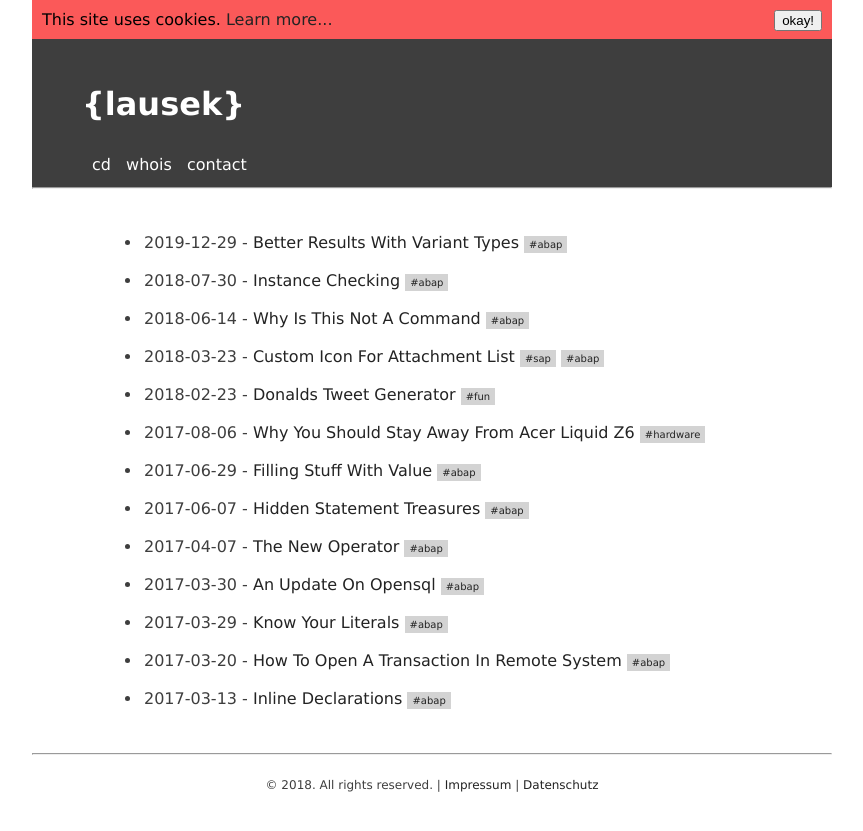
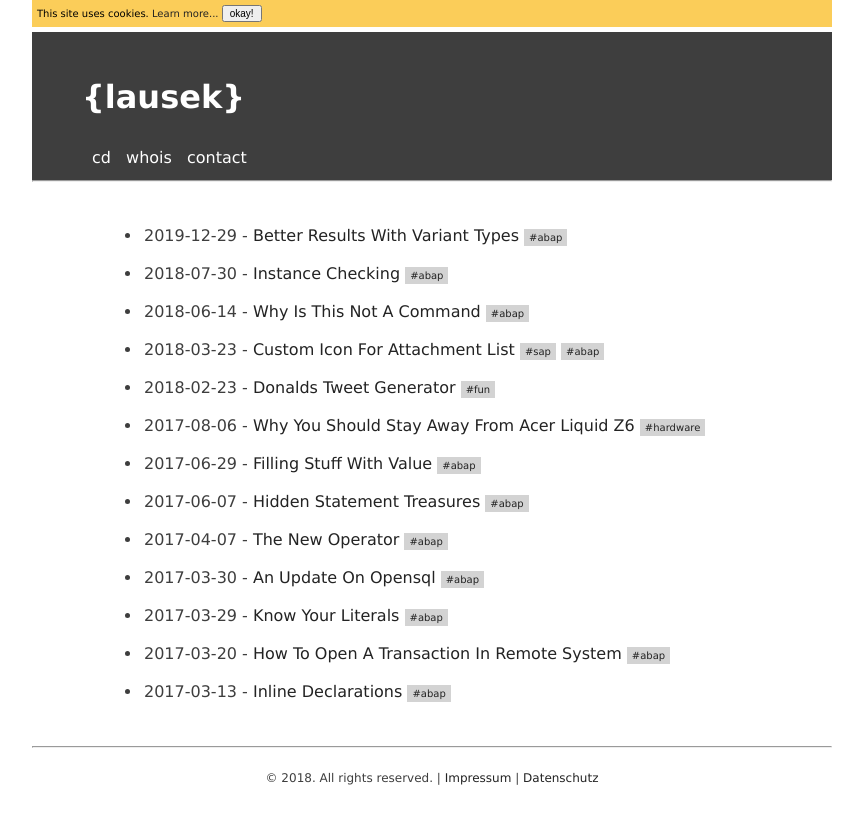
Before and after one commit to lausek/lausek.github.io, a Jekyll site: the page built from index.md, in a window 1280 px wide. Shown: the top 831 px of the page, without its empty margins (208-1071 px from the left). Built offline with Jekyll 4.4.1, drawn with Linux system fonts in a browser that asks for light colours.

Commit message:
change style of cookie warning

```diff
--- a/css/minimal.scss
+++ b/css/minimal.scss
@@ -7,14 +7,16 @@ $background: #3e3e3e;
 
 #box-cookie-warning {
     height: auto;
-    padding: 10px;
+    padding: 5px;
+    margin-bottom: 5px;
+    font-size: 10px;
     vertical-align: middle;
     color: black;
-    background-color: #fb5959;
+    background-color: #fbcd59;
 }
 
 #box-confirm-cookie {
-    float: right;
+    font-size: 10px;
 }
 
 #overview {
```
